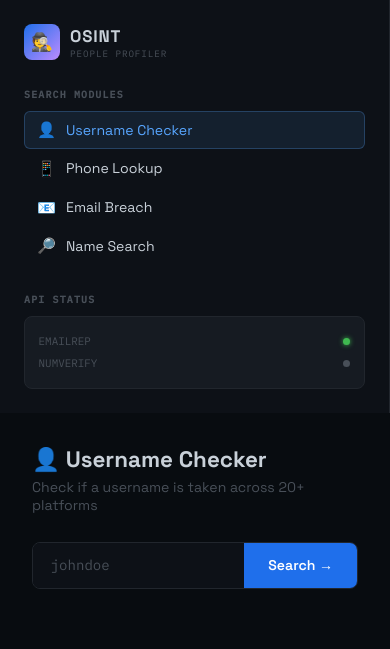
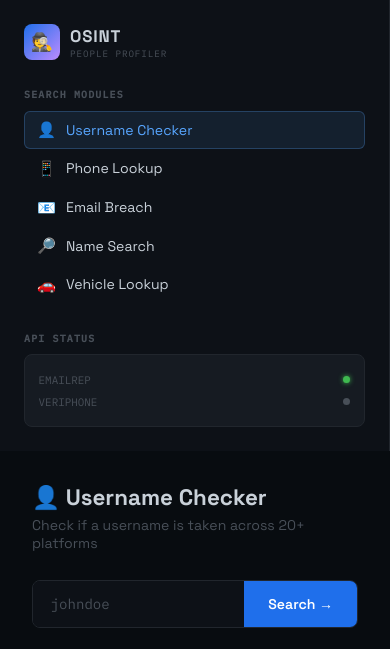
Before and after one commit to SanyamN1/Osint-Profiler, a Flask app: page / in a window 390 px wide. Shown: the top 649 px of the page. Run offline with Flask 3, Linux system fonts and the light colour scheme.

Commit message:
Phone: switch to veriphone.io; add Indian vehicle number lookup tab

```diff
--- a/app.py
+++ b/app.py
@@ -3,14 +3,12 @@ from flask import Flask, request, jsonify, render_template
 from flask_cors import CORS
 import requests
 import os
-import time
-import hashlib
 from concurrent.futures import ThreadPoolExecutor, as_completed
 
 app = Flask(__name__)
 CORS(app)
 
-NUMVERIFY_KEY = os.getenv("NUMVERIFY_API_KEY", "")     # Phone lookup
+VERIPHONE_KEY = os.getenv("VERIPHONE_API_KEY", "")     # veriphone.io — free tier 1000/month
 
 # ─── Username Checker ────────────────────────────────────────────────────────
 
@@ -67,38 +65,31 @@ def check_username(username: str) -> dict:
     return results
 
 
-# ─── Phone Lookup ────────────────────────────────────────────────────────────
+# ─── Phone Lookup (veriphone.io) ─────────────────────────────────────────────
 
 def lookup_phone(number: str) -> dict:
-    # Strip spaces/dashes for cleaner input
     number = number.strip().replace(" ", "").replace("-", "")
-    if not NUMVERIFY_KEY:
-        # Fallback: basic format info without API
-        return {
-            "status": "success",
-            "number": number,
-            "note": "Set NUMVERIFY_API_KEY for full carrier/line-type data",
-            "country_code": number[:3] if number.startswith("+") else None,
-        }
+    if not VERIPHONE_KEY:
+        return {"status": "error", "message": "Set VERIPHONE_API_KEY (free at veriphone.io — 1000 lookups/month)"}
     try:
         r = requests.get(
-            "http://apilayer.net/api/validate",
-            params={"access_key": NUMVERIFY_KEY, "number": number, "format": 1},
+            "https://api.veriphone.io/v2/verify",
+            params={"phone": number, "default_country": "IN"},
+            headers={"Authorization": f"Bearer {VERIPHONE_KEY}"},
             timeout=8,
         )
         d = r.json()
-        if not d.get("valid"):
+        if not d.get("phone_valid"):
             return {"status": "error", "message": "Invalid or unrecognised number"}
         return {
             "status": "success",
-            "number": d.get("international_format"),
-            "local_format": d.get("local_format"),
-            "valid": d.get("valid"),
-            "country": d.get("country_name"),
-            "country_code": d.get("country_code"),
-            "location": d.get("location"),
+            "number": d.get("international_number"),
+            "local": d.get("local_number"),
+            "e164": d.get("e164"),
+            "type": d.get("phone_type"),
+            "region": d.get("phone_region"),
+            "country": d.get("country"),
             "carrier": d.get("carrier"),
-            "line_type": d.get("line_type"),
         }
     except Exception as e:
         return {"status": "error", "message": str(e)}
@@ -175,6 +166,47 @@ def search_name(name: str) -> dict:
     }
 
 
+# ─── Vehicle Lookup (India) ───────────────────────────────────────────────────
+
+# State codes from Indian number plates
+STATE_CODES = {
+    "AN":"Andaman & Nicobar","AP":"Andhra Pradesh","AR":"Arunachal Pradesh",
+    "AS":"Assam","BR":"Bihar","CG":"Chhattisgarh","CH":"Chandigarh",
+    "DD":"Daman & Diu","DL":"Delhi","DN":"Dadra & Nagar Haveli","GA":"Goa",
+    "GJ":"Gujarat","HP":"Himachal Pradesh","HR":"Haryana","JH":"Jharkhand",
+    "JK":"Jammu & Kashmir","KA":"Karnataka","KL":"Kerala","LA":"Ladakh",
+    "LD":"Lakshadweep","MH":"Maharashtra","ML":"Meghalaya","MN":"Manipur",
+    "MP":"Madhya Pradesh","MZ":"Mizoram","NL":"Nagaland","OD":"Odisha",
+    "PB":"Punjab","PY":"Puducherry","RJ":"Rajasthan","SK":"Sikkim",
+    "TN":"Tamil Nadu","TR":"Tripura","TS":"Telangana","UK":"Uttarakhand",
+    "UP":"Uttar Pradesh","WB":"West Bengal",
+}
+
+def lookup_vehicle(plate: str) -> dict:
+    plate = plate.strip().upper().replace(" ", "").replace("-", "")
+    if len(plate) < 6:
+        return {"status": "error", "message": "Enter a valid Indian registration number (e.g. DL01AB1234)"}
+
+    state_code = plate[:2]
+    state = STATE_CODES.get(state_code, "Unknown State")
+    rto_code = plate[:4]  # e.g. DL01
+
+    return {
+        "status": "success",
+        "plate": plate,
+        "state_code": state_code,
+        "state": state,
+        "rto_code": rto_code,
+        "links": [
+            {"label": "RC Details — CarInfo", "url": f"https://www.carinfo.app/rc-search/{plate}"},
+            {"label": "E-Challan Check — Parivahan", "url": f"https://echallan.parivahan.gov.in/index/accused-challan"},
+            {"label": "RC Status — Vahan (Official)", "url": "https://vahan.parivahan.gov.in/vahanservice/vahan/ui/statevalidation/homepage.xhtml"},
+            {"label": "mParivahan App Lookup", "url": "https://mparivahan.app.link/"},
+        ],
+        "note": "Click a link to check full RC details, owner info, and challans on the respective platform.",
+    }
+
+
 # ─── Routes ──────────────────────────────────────────────────────────────────
 
 @app.route("/")
@@ -209,11 +241,18 @@ def api_name():
         return jsonify({"error": "name required"}), 400
     return jsonify(search_name(data["name"]))
 
+@app.route("/api/vehicle", methods=["POST"])
+def api_vehicle():
+    data = request.get_json()
+    if not data or not data.get("plate"):
+        return jsonify({"error": "plate required"}), 400
+    return jsonify(lookup_vehicle(data["plate"]))
+
 @app.route("/api/health", methods=["GET"])
 def health():
     return jsonify({
         "status": "ok",
-        "numverify_configured": bool(NUMVERIFY_KEY),
+        "veriphone_configured": bool(VERIPHONE_KEY),
     })
 
 if __name__ == "__main__":
--- a/templates/index.html
+++ b/templates/index.html
@@ -122,12 +122,13 @@ body{background:var(--bg);color:var(--text);font-family:var(--sans);min-height:1
       <button class="nav-btn" onclick="switchTab('phone',this)"><span class="nav-icon">📱</span> Phone Lookup</button>
       <button class="nav-btn" onclick="switchTab('email',this)"><span class="nav-icon">📧</span> Email Breach</button>
       <button class="nav-btn" onclick="switchTab('name',this)"><span class="nav-icon">🔎</span> Name Search</button>
+      <button class="nav-btn" onclick="switchTab('vehicle',this)"><span class="nav-icon">🚗</span> Vehicle Lookup</button>
     </div>
     <div>
       <h3>API Status</h3>
       <div class="api-box">
         <div class="api-row"><span class="api-key">EMAILREP</span><span class="dot on"></span></div>
-        <div class="api-row"><span class="api-key">NUMVERIFY</span><span class="dot off" id="dot-num"></span></div>
+        <div class="api-row"><span class="api-key">VERIPHONE</span><span class="dot off" id="dot-veriphone"></span></div>
       </div>
     </div>
   </aside>
@@ -187,6 +188,19 @@ body{background:var(--bg);color:var(--text);font-family:var(--sans);min-height:1
       </div>
       <div id="name-results"><div class="empty-state"><div class="big-icon">🔎</div><h3>Enter a full name above</h3><p>Generates direct search links across social platforms</p></div></div>
     </div>
+
+    <!-- Vehicle Tab -->
+    <div class="tab-panel" id="tab-vehicle">
+      <div class="page-header">
+        <h2>🚗 Vehicle Lookup</h2>
+        <p>Indian number plate lookup — RC details, challan check, owner info</p>
+      </div>
+      <div class="search-bar">
+        <input type="text" id="vehicle-input" placeholder="DL01AB1234" autocomplete="off" spellcheck="false" onkeydown="if(event.key==='Enter')runVehicle()" style="text-transform:uppercase"/>
+        <button id="vehicle-btn" onclick="runVehicle()">Lookup →</button>
+      </div>
+      <div id="vehicle-results"><div class="empty-state"><div class="big-icon">🚗</div><h3>Enter a number plate above</h3><p>e.g. DL01AB1234 or MH02CL0555</p></div></div>
+    </div>
   </main>
 </div>
 
@@ -201,7 +215,7 @@ function switchTab(name, btn) {
 async function checkHealth() {
   try {
     const d = await fetch('/api/health').then(r => r.json());
-    document.getElementById('dot-num').className = 'dot ' + (d.numverify_configured ? 'on' : 'off');
+    document.getElementById('dot-veriphone').className = 'dot ' + (d.veriphone_configured ? 'on' : 'off');
   } catch(e) {}
 }
 
@@ -300,10 +314,9 @@ async function runPhone() {
 function renderPhone(d) {
   if (d.status==='error') { document.getElementById('phone-results').innerHTML=`<div class="error-msg">⚠ ${d.message}</div>`; return; }
   let body = '';
-  if (d.note) body += `<div class="note-msg" style="margin-bottom:.75rem">${d.note}</div>`;
-  const rows = [['NUMBER',d.number],['LOCAL FORMAT',d.local_format],['COUNTRY',d.country],['COUNTRY CODE',d.country_code],['LOCATION',d.location],['CARRIER',d.carrier],['LINE TYPE',d.line_type]];
+  const rows = [['NUMBER',d.number],['LOCAL',d.local],['E.164',d.e164],['TYPE',d.type],['REGION',d.region],['COUNTRY',d.country],['CARRIER',d.carrier]];
   rows.forEach(([k,v]) => { if(v) body += `<div class="data-row"><span class="data-key">${k}</span><span class="data-val">${v}</span></div>`; });
-  document.getElementById('phone-results').innerHTML = card('📱','Phone Info', d.country||d.country_code||'Result','cb-ok',body);
+  document.getElementById('phone-results').innerHTML = card('📱','Phone Info', d.country||'Result','cb-ok',body);
 }
 
 // ── Email ─────────────────────────────────────────────────────────────────
@@ -369,6 +382,32 @@ function renderName(d) {
   document.getElementById('name-results').innerHTML = card('🔎',`Results for "${d.name}"`,`${(d.search_links||[]).length} platforms`,'cb-ok', body);
 }
 
+// ── Vehicle ───────────────────────────────────────────────────────────────
+async function runVehicle() {
+  const val = document.getElementById('vehicle-input').value.trim().toUpperCase();
+  if (!val) return;
+  const btn = document.getElementById('vehicle-btn');
+  btn.disabled=true; btn.textContent='Looking up...';
+  try {
+    const d = await fetch('/api/vehicle',{method:'POST',headers:{'Content-Type':'application/json'},body:JSON.stringify({plate:val})}).then(r=>r.json());
+    renderVehicle(d);
+  } catch(e) {
+    document.getElementById('vehicle-results').innerHTML=`<div class="error-msg">⚠ ${e.message}</div>`;
+  } finally { btn.disabled=false; btn.textContent='Lookup →'; }
+}
+
+function renderVehicle(d) {
+  if (d.status==='error') { document.getElementById('vehicle-results').innerHTML=`<div class="error-msg">⚠ ${d.message}</div>`; return; }
+  let body = `<div class="data-row"><span class="data-key">PLATE</span><span class="data-val" style="color:var(--accent);font-size:1rem">${d.plate}</span></div>`;
+  body += `<div class="data-row"><span class="data-key">STATE</span><span class="data-val">${d.state}</span></div>`;
+  body += `<div class="data-row"><span class="data-key">RTO CODE</span><span class="data-val">${d.rto_code}</span></div>`;
+  body += `<div class="note-msg" style="margin:1rem 0">${d.note}</div>`;
+  (d.links||[]).forEach(l => {
+    body += `<a class="name-link" href="${l.url}" target="_blank" rel="noopener"><span>${l.label}</span><span class="arrow">↗</span></a>`;
+  });
+  document.getElementById('vehicle-results').innerHTML = card('🚗', `Vehicle: ${d.plate}`, d.state, 'cb-ok', body);
+}
+
 checkHealth();
 </script>
 </body>
```
